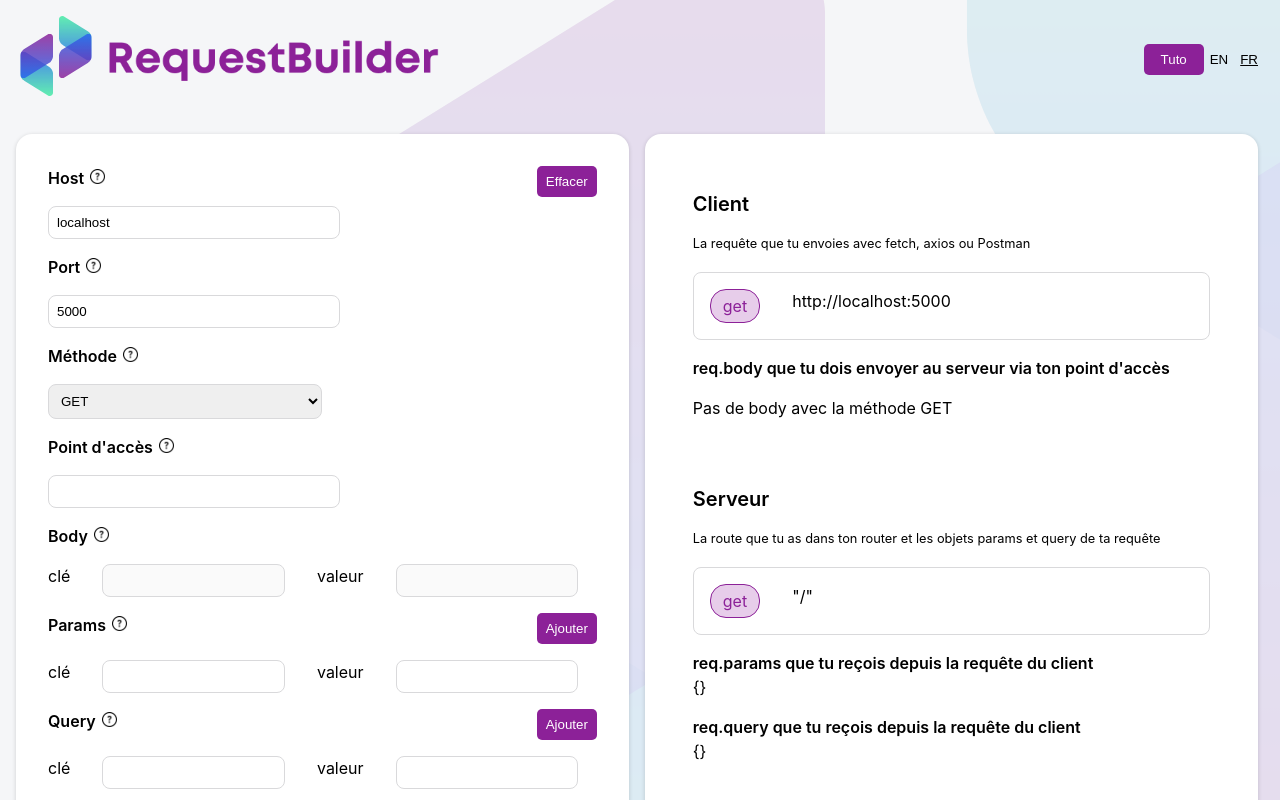
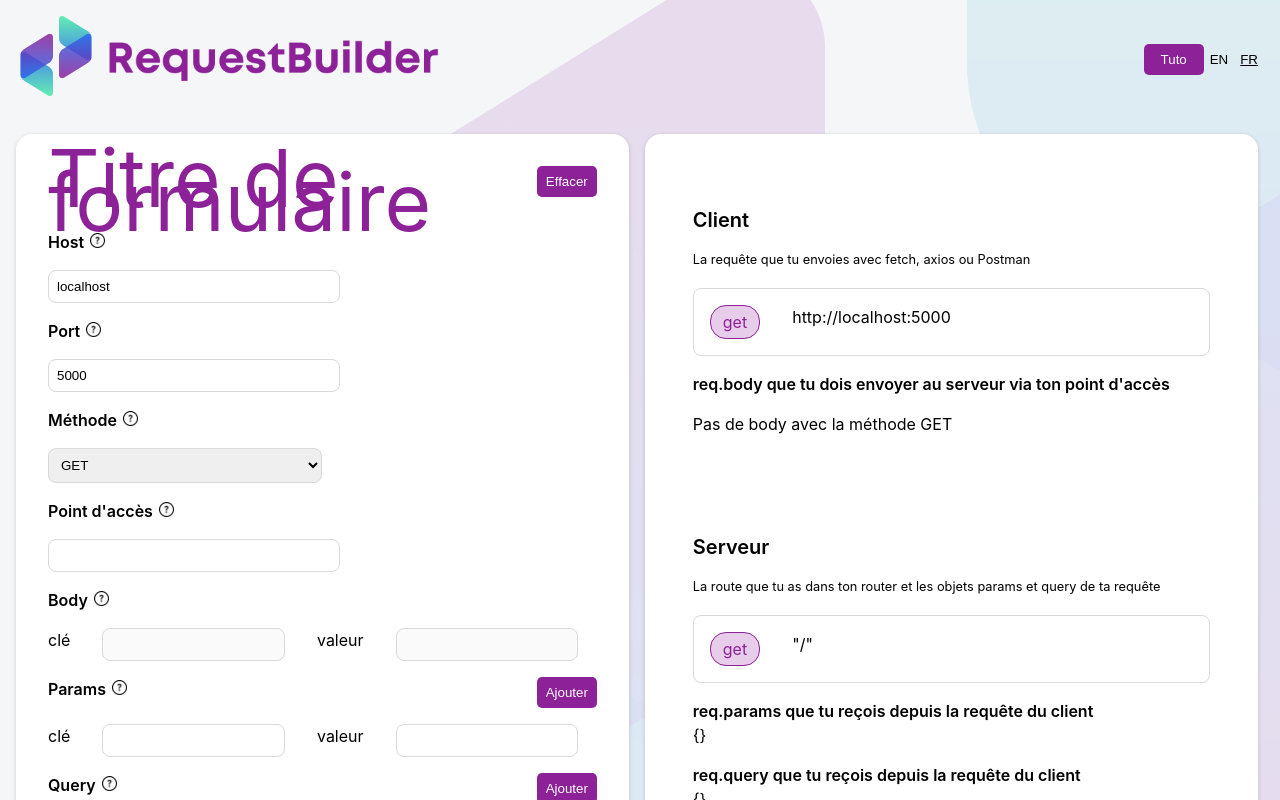
Before and after one commit to aimach/request-builder, a React (Vite) app: page / in a window 1280 px wide. Shown: the top 800 px of the page. Built offline with nearby package versions, Linux system fonts and the light colour scheme.

Commit message:
add title to my form

```diff
--- a/src/components/form/Form.jsx
+++ b/src/components/form/Form.jsx
@@ -48,6 +48,7 @@ export default function Form({
               step === 3 ? `tuto-style` : ""
             }`}
           >
+            <h1>Titre de formulaire</h1>
             <button
               type="button"
               className="button-color button-clear"
```
